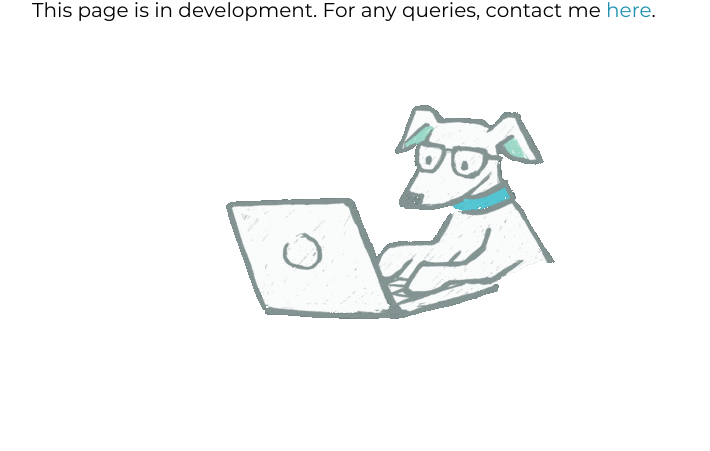
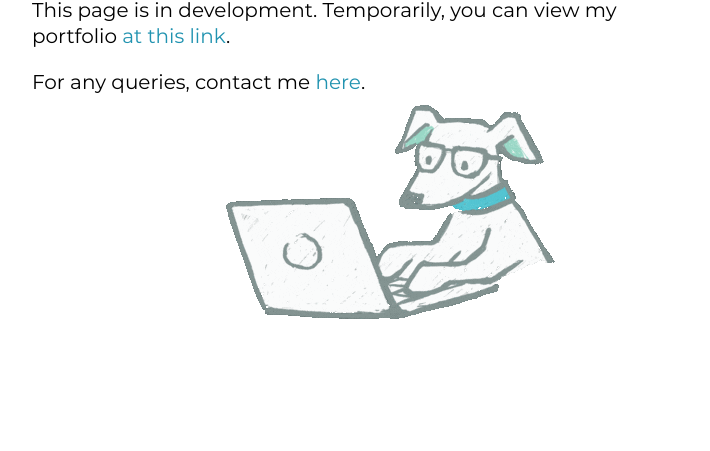
Before and after one commit to sahilrashyani/sahilrashyani.github.io, a plain HTML site: page projects.html in a window 1280 px wide. Shown: the part 359-810 px from the top of the page, without its empty margins (288-998 px from the left). Drawn offline with Linux system fonts and the light colour scheme.

Commit message:
Update projects.html

```diff
--- a/projects.html
+++ b/projects.html
@@ -16,7 +16,8 @@
 	<div class="container">
 		<section class="projects">
 			<h1>Doggo at work!</h1>
-			<p>This page is in development. For any queries, contact me <a href="contact.html">here</a>.</p>
+			<p>This page is in development. Temporarily, you can view my portfolio <a href="https://drive.google.com/file/d/1nWlmHoiBQ-79E9w9Fv9sttSZGUacg9RR/view?usp=sharing" target="_blank">at this link</a>.</p>
+			<p>For any queries, contact me <a href="contact.html">here</a>.</p>
 		</section>
 		<!-- <section class="projects">
 			<h1>Projects</h1>
```
